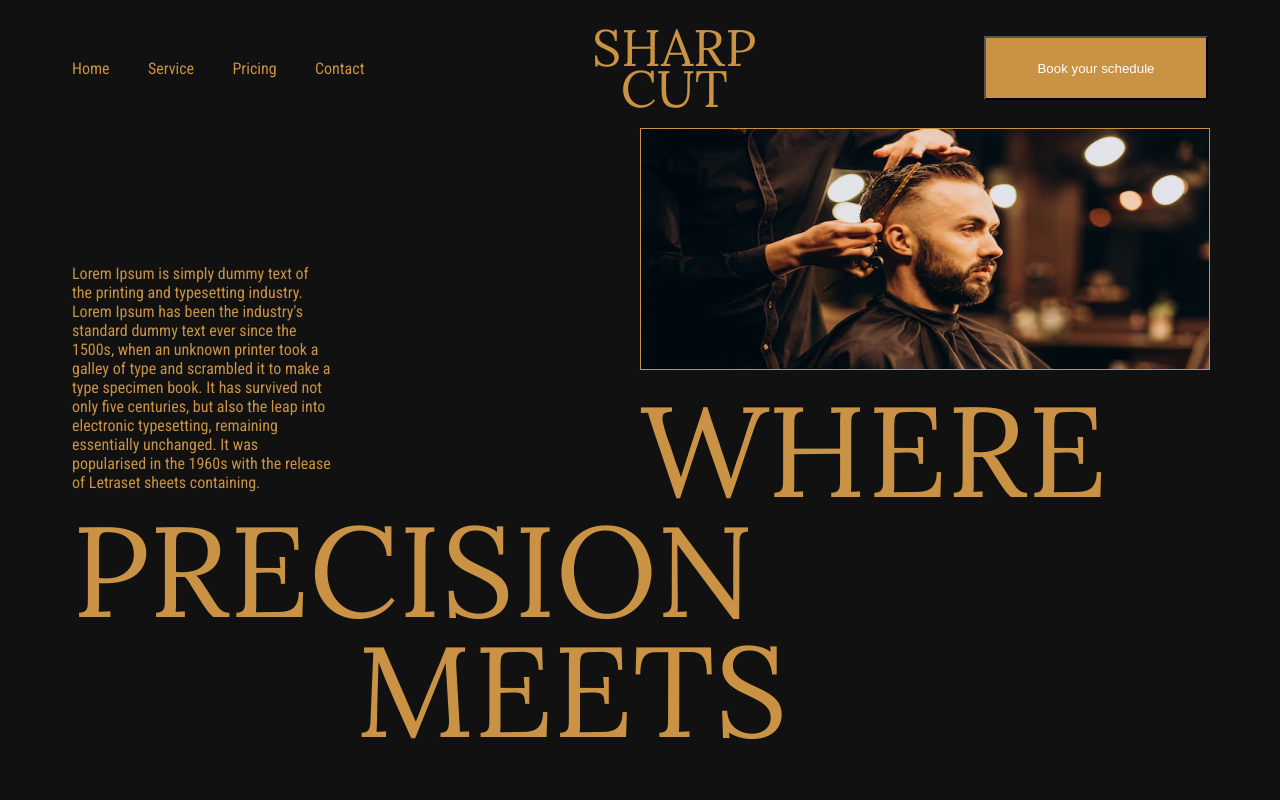
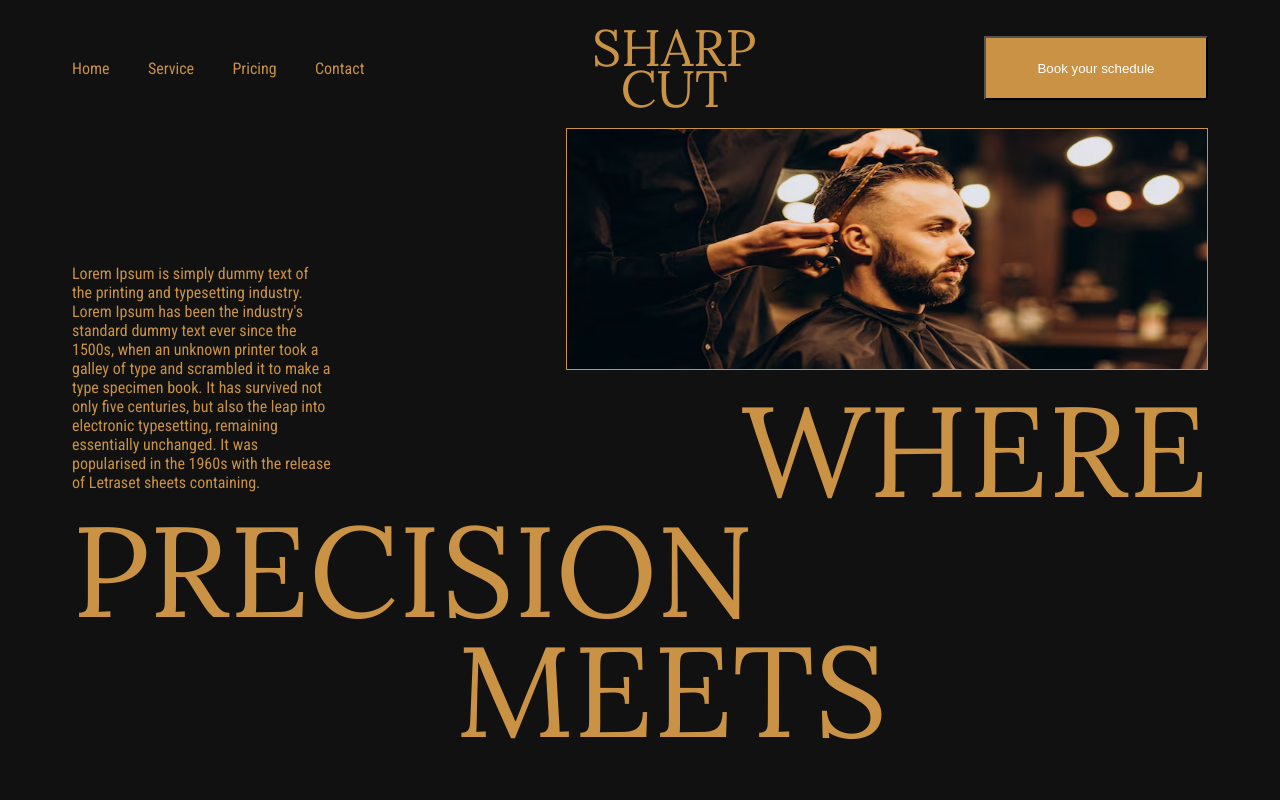
Before and after one commit to agonzalesbm/Barber-Appointment, a React (Vite) app: page / in a window 1280 px wide. Shown: the top 800 px of the page. Built offline with nearby package versions, Linux system fonts and the light colour scheme.

Commit message:
[@agonzalesbm] fix img resizing on desktop screensw

```diff
--- a/src/styles/home.css
+++ b/src/styles/home.css
@@ -13,7 +13,7 @@
 }
 
 #img-home {
-  width: 100%;
+  width: 50vw;
   height: 100%;
   border: 0.5px solid var(--primary);
   grid-area: img;
@@ -29,6 +29,7 @@
   font-size: clamp(3rem, 10vw, 12.5rem);
   margin: 0;
   grid-area: where;
+  text-align: right;
 }
 
 #precision-txt {
@@ -43,4 +44,5 @@
   font-size: clamp(3rem, 10vw, 12.5rem);
   margin: 0;
   grid-area: meets;
+  text-align: right;
 }
```
